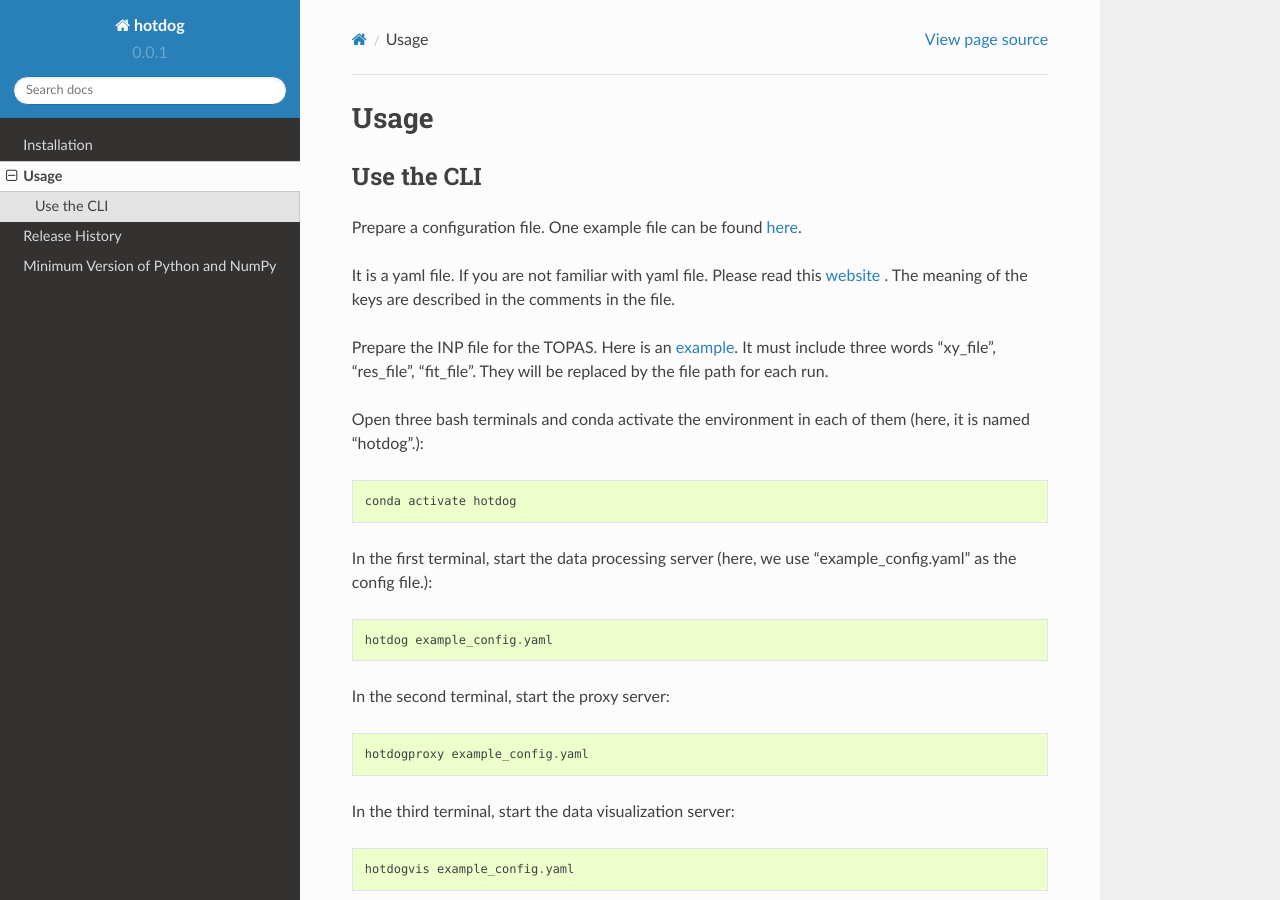
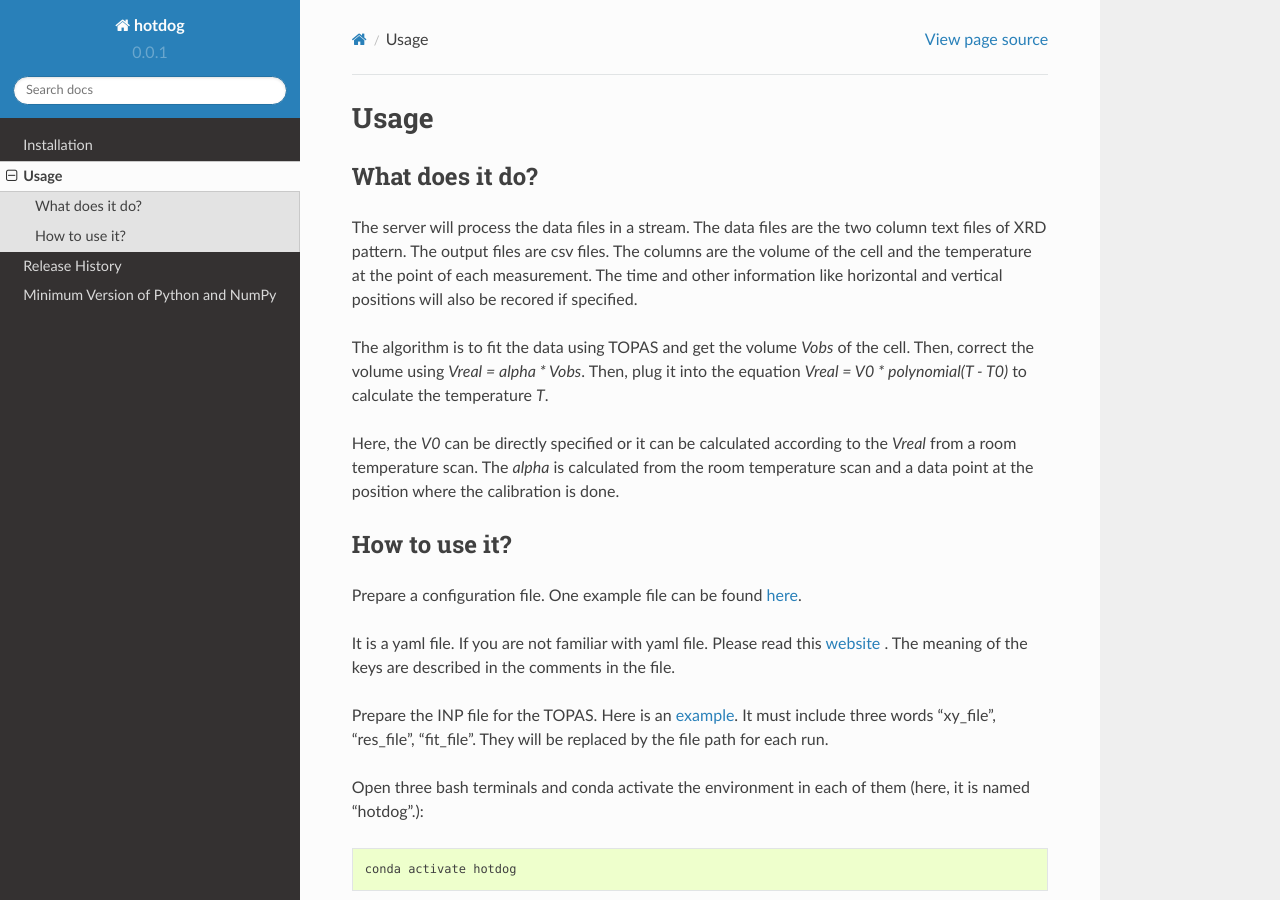
Before and after one commit to st3107/hotdog, a Sphinx documentation site: the page built from docs/source/usage.rst, in a window 1280 px wide and 900 px high. Built offline with Sphinx 7.4.7 and the Read the Docs theme 2.0.0, drawn with Linux system fonts in a browser that asks for light colours.

Commit message:
DOCS: add usage doc.

```diff
--- a/docs/source/usage.rst
+++ b/docs/source/usage.rst
@@ -3,8 +3,24 @@
 =====
 
 
-Use the CLI
------------
+What does it do?
+----------------
+
+The server will process the data files in a stream. The data files are the two column text files of XRD pattern.
+The output files are csv files. The columns are the volume of the cell and the temperature at the point of each
+measurement. The time and other information like horizontal and vertical positions will also be recored if
+specified.
+
+The algorithm is to fit the data using TOPAS and get the volume `Vobs` of the cell. Then, correct the volume
+using `Vreal = alpha * Vobs`. Then, plug it into the equation `Vreal = V0 * polynomial(T - T0)` to calculate the
+temperature `T`.
+
+Here, the `V0` can be directly specified or it can be calculated according to the `Vreal` from a room temperature
+scan. The `alpha` is calculated from the room temperature scan and a data point at the position where the
+calibration is done.
+
+How to use it?
+--------------
 
 Prepare a configuration file. One example file can be found `here <https://github
 .com/st3107/hotdog/blob/main/hotdog/data/example_config.yaml>`_.
```
